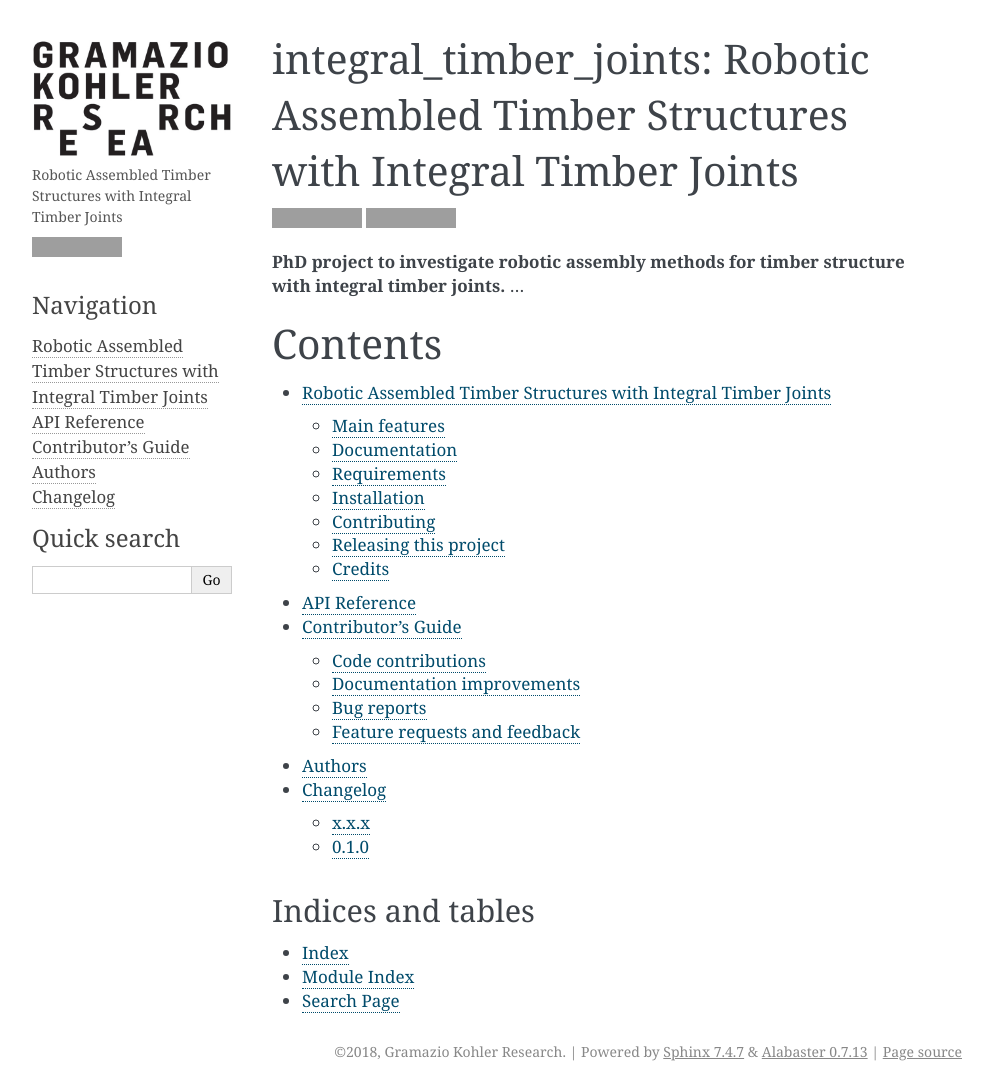
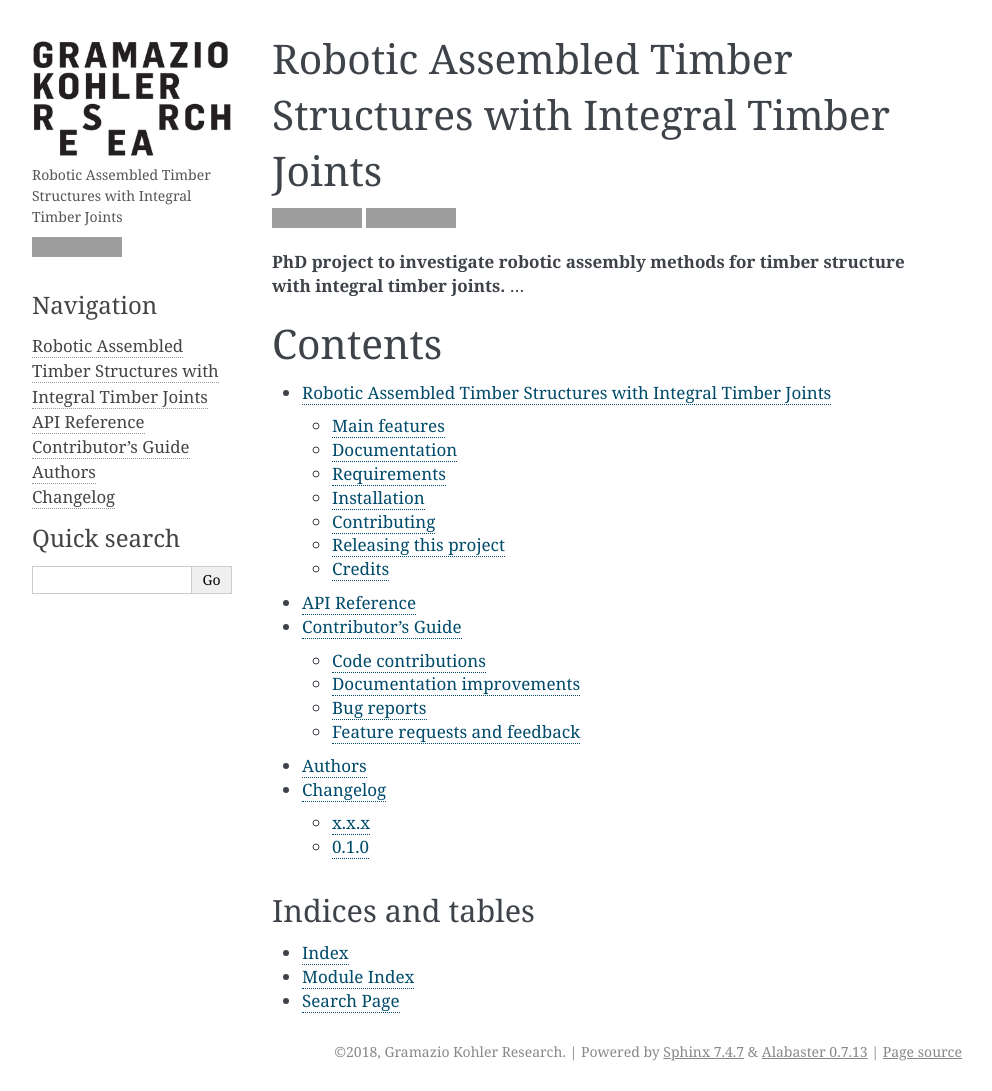
Before and after one commit to gramaziokohler/integral_timber_joints, a Sphinx documentation site: the page built from docs/index.rst, in a window 1280 px wide and 1091 px high, cut to the strip 0-1091 px from the top of the window. Shown: the whole strip, without its empty margins (148-1140 px from the left). Built offline with Sphinx 7.4.7, drawn with Linux system fonts in a browser that asks for light colours; some of the changed lines change nothing that is shown; grey boxes are pictures that could not be loaded.

Commit message:
Update index.rst

```diff
--- a/docs/index.rst
+++ b/docs/index.rst
@@ -1,6 +1,6 @@
-============================
-integral_timber_joints: Robotic Assembled Timber Structures with Integral Timber Joints
-============================
+===============================================================
+Robotic Assembled Timber Structures with Integral Timber Joints
+===============================================================
 
 .. start-badges
 
@@ -8,8 +8,8 @@ integral_timber_joints: Robotic Assembled Timber Structures with Integral Timber
     :target: https://github.com/gramaziokohler/integral_timber_joints/blob/master/LICENSE
     :alt: License MIT
 
-.. image:: https://travis-ci.org/gramaziokohler/integral_timber_joints.svg?branch=master
-    :target: https://travis-ci.org/gramaziokohler/integral_timber_joints
+.. image:: https://travis-ci.com/gramaziokohler/integral_timber_joints.svg?branch=master
+    :target: https://travis-ci.com/gramaziokohler/integral_timber_joints
     :alt: Travis CI
 
 .. end-badges
```
